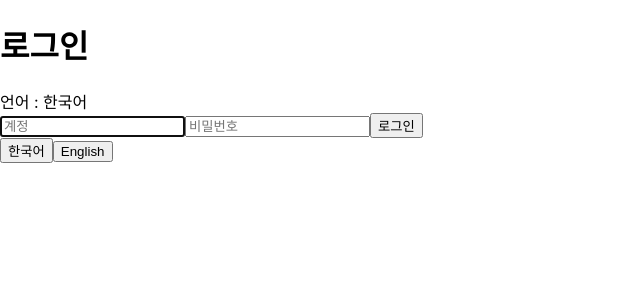
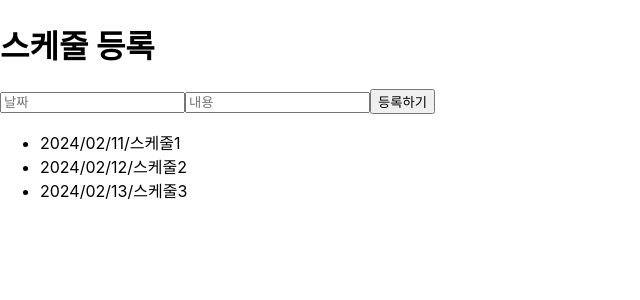
Before and after one commit to ShinJaeMin98/React_Ex, a React (Create React App) app: page / in a window 1280 px wide. Shown: the top 300 px of the page, without its empty margins (0-640 px from the left). Built offline with nearby package versions, Linux system fonts and the light colour scheme.

Commit message:
컴포넌트 반복 추가

```diff
--- a/src/App.js
+++ b/src/App.js
@@ -1,7 +1,7 @@
-import LoginContainer from "./containers/member/LoginContainer";
+import Schedules from "./components/Schedules";
 
 const App = () => {
-  return <LoginContainer />;
+  return <Schedules />;
 };
 
 export default App;
--- /dev/null
+++ b/src/components/Schedules.js
@@ -0,0 +1,80 @@
+import { useState, useRef } from "react";
+
+const initialForm = {
+    id: 0,
+    date: '',
+    content: '',
+  };
+
+const Schedules = () => {
+    let id = useRef(4);
+
+    const [schedules, setSchedules] = useState([
+        {
+            id: 1,
+            date : '2024/02/11',
+            content: '스케줄1',
+        },
+        {
+            id: 2,
+            date : '2024/02/12',
+            content: '스케줄2',
+        },
+        {
+            id: 3,
+            date : '2024/02/13',
+            content: '스케줄3',
+        },
+    ]);
+
+    const [form, setForm] = useState(initialForm);
+
+    const handleSubmit = (e) => {
+        e.preventDefault();
+        form.id = id.current++;
+        //schedules.push(form);
+        // 배열 concat 메서드 -> 추가하고 새로운 객체 반환
+
+        setSchedules(schedules.concat(form));
+        setForm({ ...initialForm });
+      };
+
+      const handleChange = (e) => {
+        //form[e.currentTarget.name] = e.currentTarget.value;
+        setForm({ ...form, [e.currentTarget.name]: e.currentTarget.value });
+      };
+
+    return (
+        <>
+            <h1>스케줄 등록</h1>
+      <form onSubmit={handleSubmit}>
+        <input
+          type="text"
+          name="date"
+          placeholder="날짜"
+          onChange={handleChange}
+          value={form.date}
+        />
+        <input
+          type="text"
+          name="content"
+          placeholder="내용"
+          onChange={handleChange}
+          value={form.content}
+        />
+        <button type="submit">
+          등록하기
+        </button>
+      </form>
+            <ul>
+                {schedules.map(s => (
+                    <li key={s.id}>
+                        {s.date}/{s.content}
+                    </li>
+                ))}
+            </ul>
+        </>
+    );
+};
+
+export default Schedules;
```
